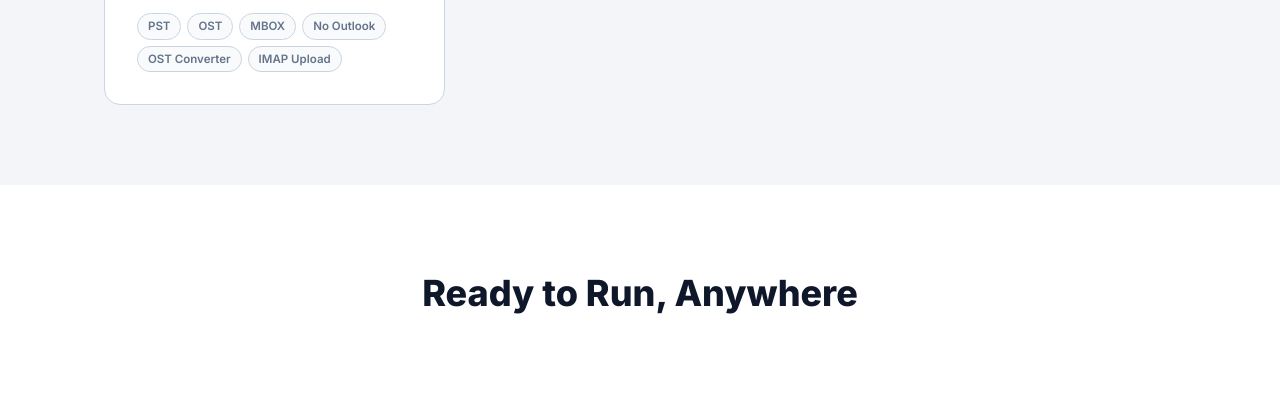
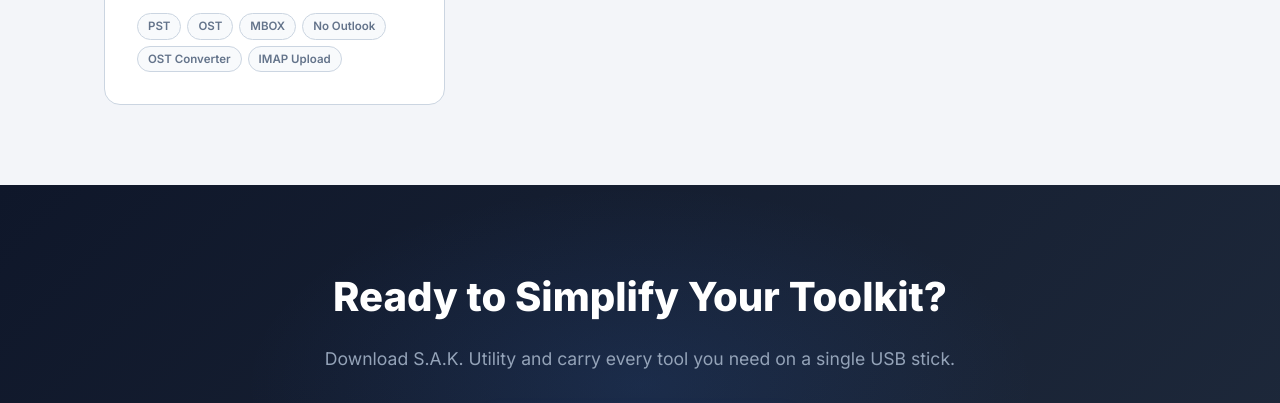
Before and after one commit to RandyNorthrup/sak-utility-site, a plain HTML site: page index.html in a window 1280 px wide. Shown: the part 2038-2441 px from the top of the page. Drawn offline with Linux system fonts and the light colour scheme.

Commit message:
Remove system requirements section from index.html
Removed the system requirements section from the HTML.

```diff
--- a/index.html
+++ b/index.html
@@ -866,17 +866,6 @@
 </section>
 
 <!-- ================================================================
-     System Requirements
-     ================================================================ -->
-<section class="requirements" id="requirements">
-    <div class="container">
-        <div class="section-header fade-in">
-            <h2>Ready to Run, Anywhere</h2>
-        </div>
-    </div>
-</section>
-
-<!-- ================================================================
      CTA
      ================================================================ -->
 <section class="cta-section">
```
